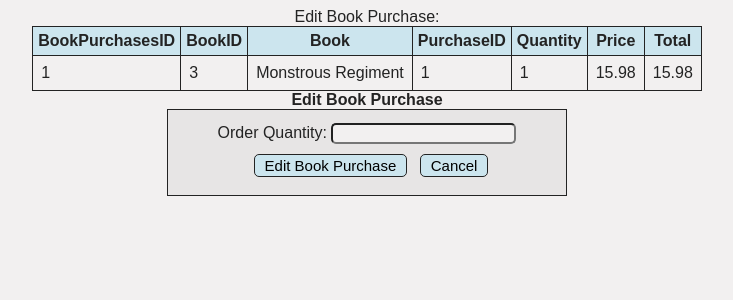
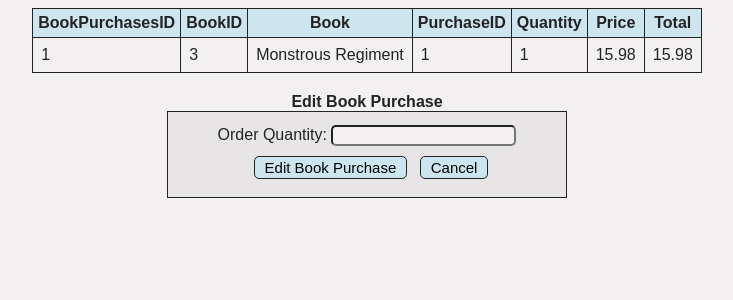
Before and after one commit to vmkiss/athena-books-db, a Flask app: page /edit_bookpurchases/1 in a window 1280 px wide. Shown: the top 300 px of the page, without its empty margins (273-1006 px from the left). Run offline with Flask 3, Linux system fonts and the light colour scheme; data comes from the database, SQL or seed files in the repository; data that the repository does not hold is empty; some libraries are stand-ins or nearby versions.

Commit message:
remove table captions

```diff
--- a/static/css/style.css
+++ b/static/css/style.css
@@ -174,6 +174,10 @@ Source URL: https://replit.com/@PamVanLonden/a-Global-Stylesheet#App.css */
     margin-bottom: -30px;
   }
 
+  #edit {
+    margin-top: 20px;
+  }
+
 .btn{
   background-color:#CCE5EE;
   border-style: solid;
--- a/templates/edit_bookpurchases.j2
+++ b/templates/edit_bookpurchases.j2
@@ -12,7 +12,6 @@
 <body>
     <div>
         <table border="1" cellpadding="5">
-            <caption> Edit Book Purchase: </caption>
             <!-- Access data tuple passed from app.py -->
             {% if data %}
                 <thead>
--- a/templates/edit_books.j2
+++ b/templates/edit_books.j2
@@ -12,7 +12,6 @@
 <body>
     <div>
         <table border="1" cellpadding="5">
-            <caption> Edit Book: </caption>
             <!-- Access data tuple passed from app.py -->
             {% if data %}
                 <thead>
--- a/templates/edit_customers.j2
+++ b/templates/edit_customers.j2
@@ -12,7 +12,6 @@
 <body>
     <div>
         <table border="1" cellpadding="5">
-            <caption> Edit Customer: </caption>
             <!-- Access data tuple passed from app.py -->
             {% if data %}
                 <thead>
--- a/templates/edit_purchases.j2
+++ b/templates/edit_purchases.j2
@@ -12,7 +12,6 @@
 <body>
     <div>
         <table border="1" cellpadding="5">
-            <caption> Edit Purchase: </caption>
             <!-- Access data tuple passed from app.py -->
             {% if data %}
                 <thead>
```
